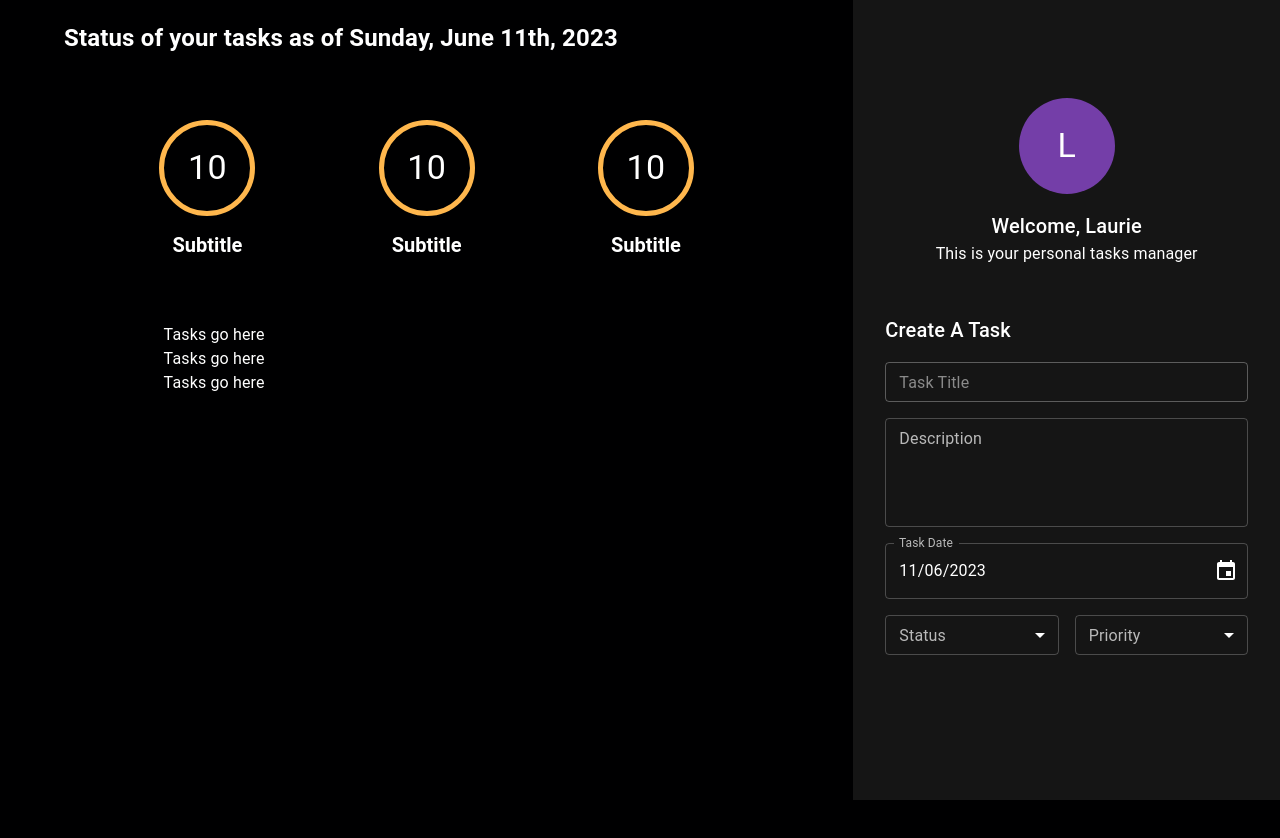
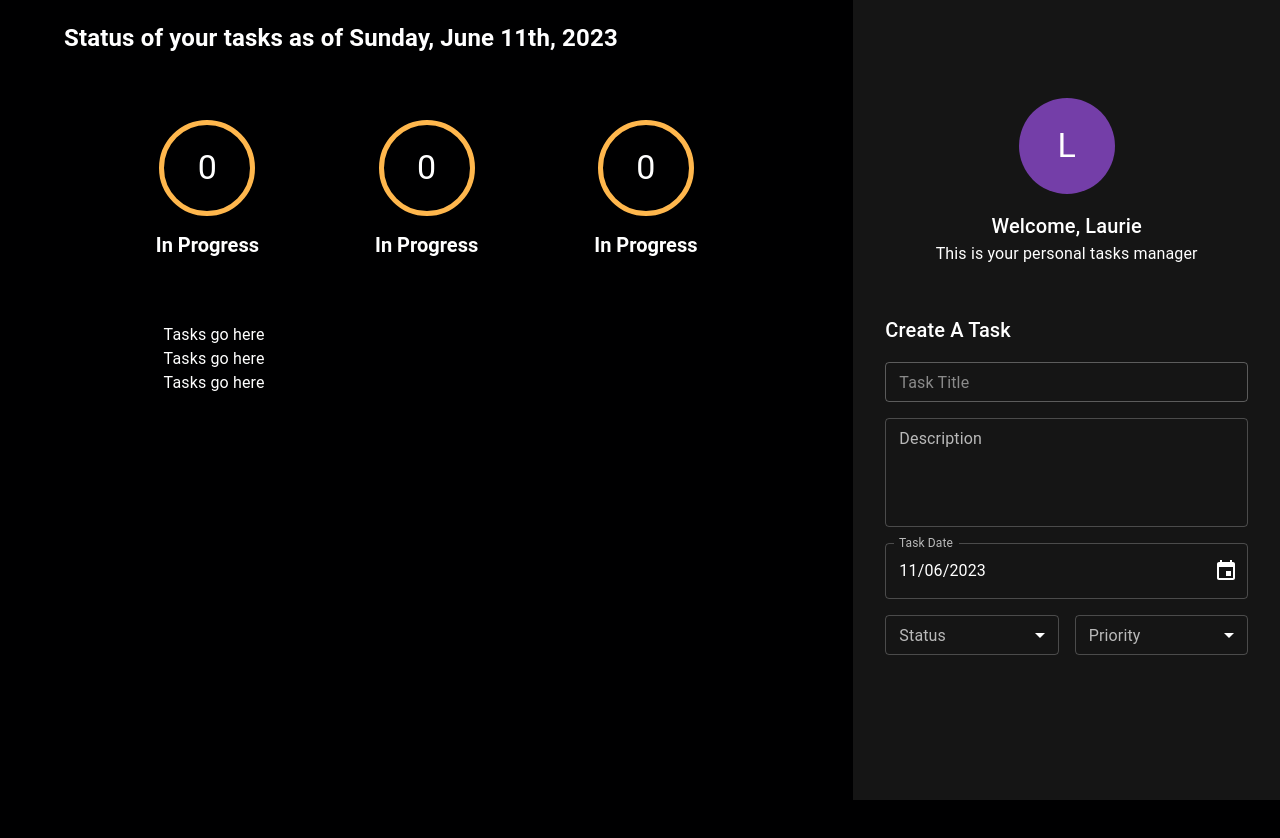
Before and after one commit to laurieroy/ts-tasks, a React (Create React App) app: page / in a window 1280 px wide. Shown: the top 838 px of the page. Built offline with nearby package versions, Linux system fonts and the light colour scheme.

Commit message:
Make task count label, border dynamic -add helpers

```diff
--- /dev/null
+++ b/src/components/taskCounter/helpers/emitCorrectBorderColor.ts
@@ -0,0 +1,18 @@
+import { Status } from '../../CreateTaskForm/enums/Status';
+import { TaskCounterStatusType } from '../interfaces/ITaskCounter';
+
+export const emitCorrectBorderColor = (
+  status: TaskCounterStatusType,
+): string => {
+  switch (status) {
+    case Status.todo:
+      return 'error.light';
+      break;
+    case Status.inProgress:
+      return 'warning.light';
+      break;
+    case Status.completed:
+      return 'success.light';
+      break;
+  }
+};
--- /dev/null
+++ b/src/components/taskCounter/helpers/emitCorrectLabel.ts
@@ -0,0 +1,18 @@
+import { Status } from '../../CreateTaskForm/enums/Status';
+import { TaskCounterStatusType } from '../interfaces/ITaskCounter';
+
+export const emitCorrectLabel = (
+  status: TaskCounterStatusType,
+): string => {
+  switch (status) {
+    case Status.todo:
+      return `Todo's`;
+      break;
+    case Status.inProgress:
+      return `In Progress`;
+      break;
+    case Status.completed:
+      return `Completed`;
+      break;
+  }
+};
--- a/src/components/taskCounter/taskCounter.tsx
+++ b/src/components/taskCounter/taskCounter.tsx
@@ -2,16 +2,17 @@ import React, { FC, ReactElement } from 'react';
 import {
   Avatar,
   Box,
-  Grid,
   Typography,
 } from '@mui/material';
 import { ITaskCounter } from './interfaces/ITaskCounter';
 import { Status } from '../CreateTaskForm/enums/Status';
+import { emitCorrectBorderColor } from './helpers/emitCorrectBorderColor';
+import { emitCorrectLabel } from './helpers/emitCorrectLabel';
 
 export const TaskCounter: FC<ITaskCounter> = (
   props,
 ): ReactElement => {
-  const { status = Status.completed, count = 0 } = props;
+  const { status = Status.inProgress, count = 0 } = props;
   return (
     <>
       <Box
@@ -24,14 +25,16 @@ export const TaskCounter: FC<ITaskCounter> = (
           sx={{
             backgroundColor: 'transparent',
             border: '5px solid',
-            borderColor: 'warning.light',
+            borderColor: `${emitCorrectBorderColor(
+              status,
+            )}`,
             height: '96px',
             width: '96px',
             marginBottom: '16px',
           }}
         >
           <Typography color="#fff" variant="h4">
-            10
+            {count}
           </Typography>
         </Avatar>
         <Typography
@@ -40,7 +43,7 @@ export const TaskCounter: FC<ITaskCounter> = (
           fontSize="20px"
           variant="h5"
         >
-          Subtitle
+          {emitCorrectLabel(status)}
         </Typography>
       </Box>
     </>
```
